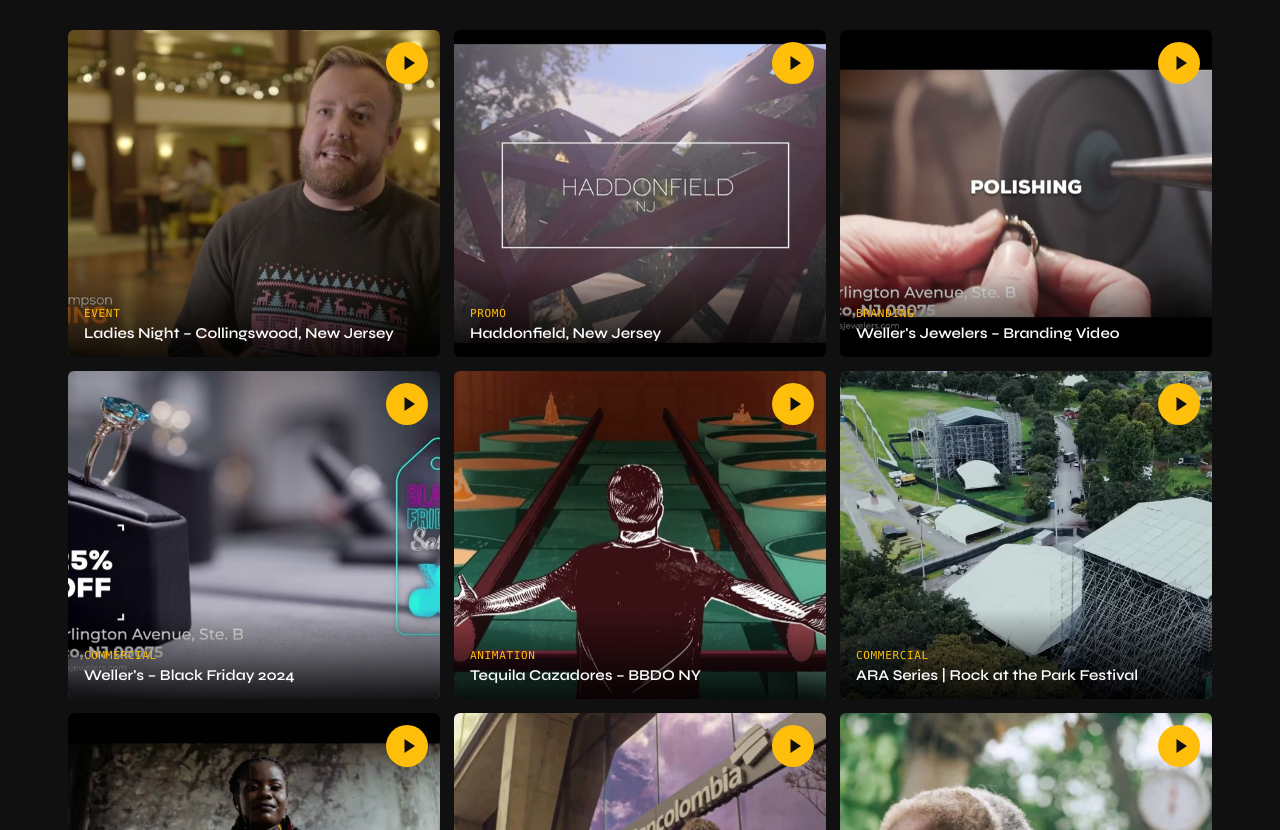
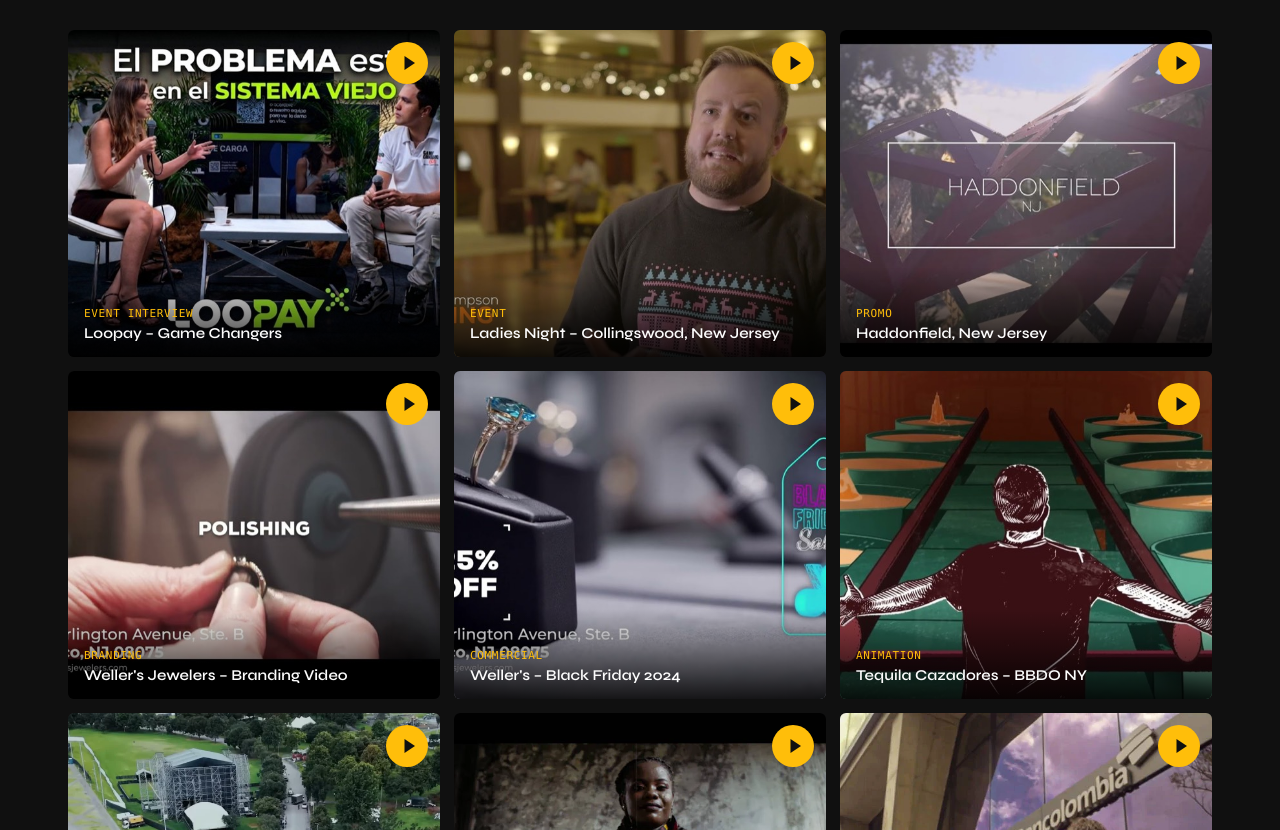
Before and after one commit to ortegoncarlos/sixzero-events, a plain HTML site: page sxsw2027/public/index.html in a window 1280 px wide. Shown: the part 5059-5889 px from the top of the page. Drawn offline with Linux system fonts and the light colour scheme; a web font is replaced by a local one.

Commit message:
Add Loopay Game Changers interview video
Co-Authored-By: Claude Fable 5.2 <noreply@anthropic.com>

```diff
--- a/sxsw2027/public/index.html
+++ b/sxsw2027/public/index.html
@@ -459,6 +459,7 @@ footer img{height:30px;width:auto;opacity:.9}
       <p><span class="es">Comerciales, documentales, videoclips y animación para marcas globales, agencias y organizaciones.</span><span class="en">Commercials, documentaries, music videos and animation for global brands, agencies and nonprofits.</span></p>
     </div>
     <div class="work">
+      <a href="https://www.youtube.com/watch?v=8CPlAJ1uwv0" data-yt="8CPlAJ1uwv0"><img src="assets/yt-8CPlAJ1uwv0.jpg" alt="On-stage interview at the Loopay stand during Game Changers" loading="lazy"><span><small><span class="es">Entrevista en evento</span><span class="en">Event interview</span></small>Loopay – Game Changers</span></a>
       <a href="https://www.youtube.com/watch?v=Q_gzdX3Sdlc" data-yt="Q_gzdX3Sdlc"><img src="assets/yt-Q_gzdX3Sdlc.jpg" alt="Crowd at the Ladies Night event in Collingswood" loading="lazy"><span><small><span class="es">Evento</span><span class="en">Event</span></small>Ladies Night – Collingswood, New Jersey</span></a>
       <a href="https://www.youtube.com/watch?v=euC7KRaOsfc" data-yt="euC7KRaOsfc"><img src="assets/yt-euC7KRaOsfc.jpg" alt="Still from the Haddonfield, New Jersey video" loading="lazy"><span><small><span class="es">Promocional</span><span class="en">Promo</span></small>Haddonfield, New Jersey</span></a>
       <a href="https://www.youtube.com/watch?v=3x3VxJC_Rhc" data-yt="3x3VxJC_Rhc"><img src="assets/yt-3x3VxJC_Rhc.jpg" alt="Still from the Weller's Jewelers branding video" loading="lazy"><span><small><span class="es">Branding</span><span class="en">Branding</span></small>Weller's Jewelers – Branding Video</span></a>
```
Also changed, not shown: sxsw2027/public/assets/yt-8CPlAJ1uwv0.jpg (added).
